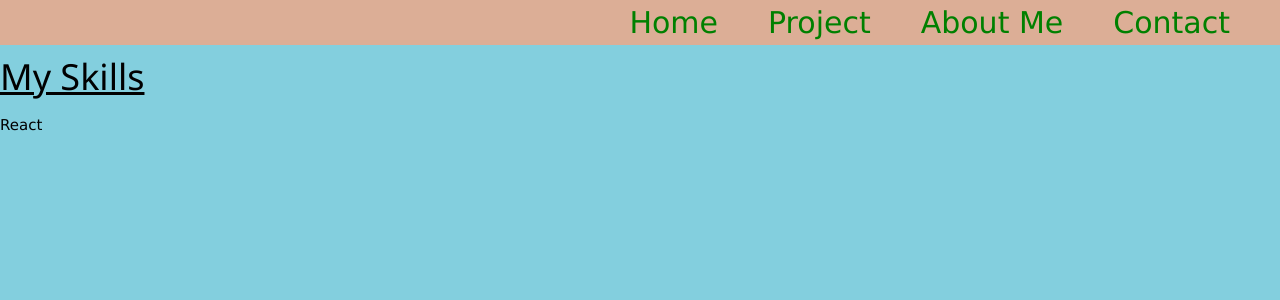
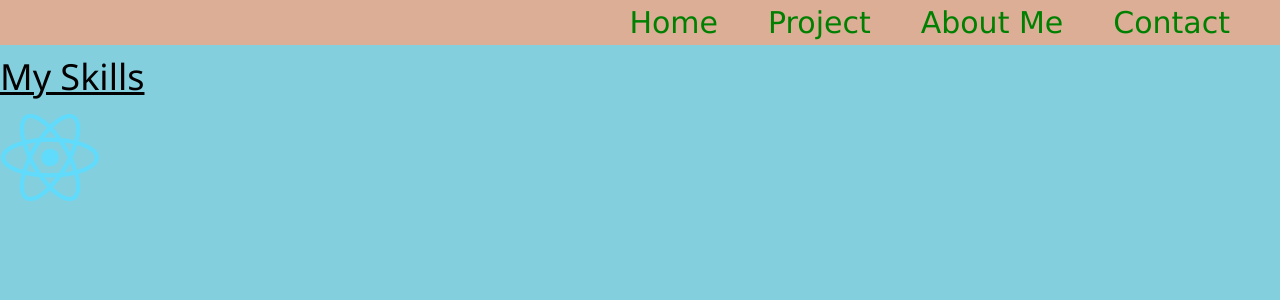
Before and after one commit to StudentCZ/my-website, a React (Create React App) app: page /about in a window 1280 px wide. Shown: the top 300 px of the page. Built offline with nearby package versions, Linux system fonts and the light colour scheme.

Commit message:
added a react logo and image to asset folder and about page

```diff
--- a/src/components/About.js
+++ b/src/components/About.js
@@ -1,11 +1,14 @@
 import React from 'react';
 import style from './About.module.css';
+import logo from '../assets/images/React.jpg';
 
 const About = () => {
   return (
     <div className={style.background}>
       <h1 className={style.heading}>My Skills</h1>
-      <div>React</div>
+      <div>
+        <img src={logo} width='100' alt='react logo' />
+      </div>
     </div>
   );
 };
```
Also changed, not shown: src/assets/images/React.jpg (added).
